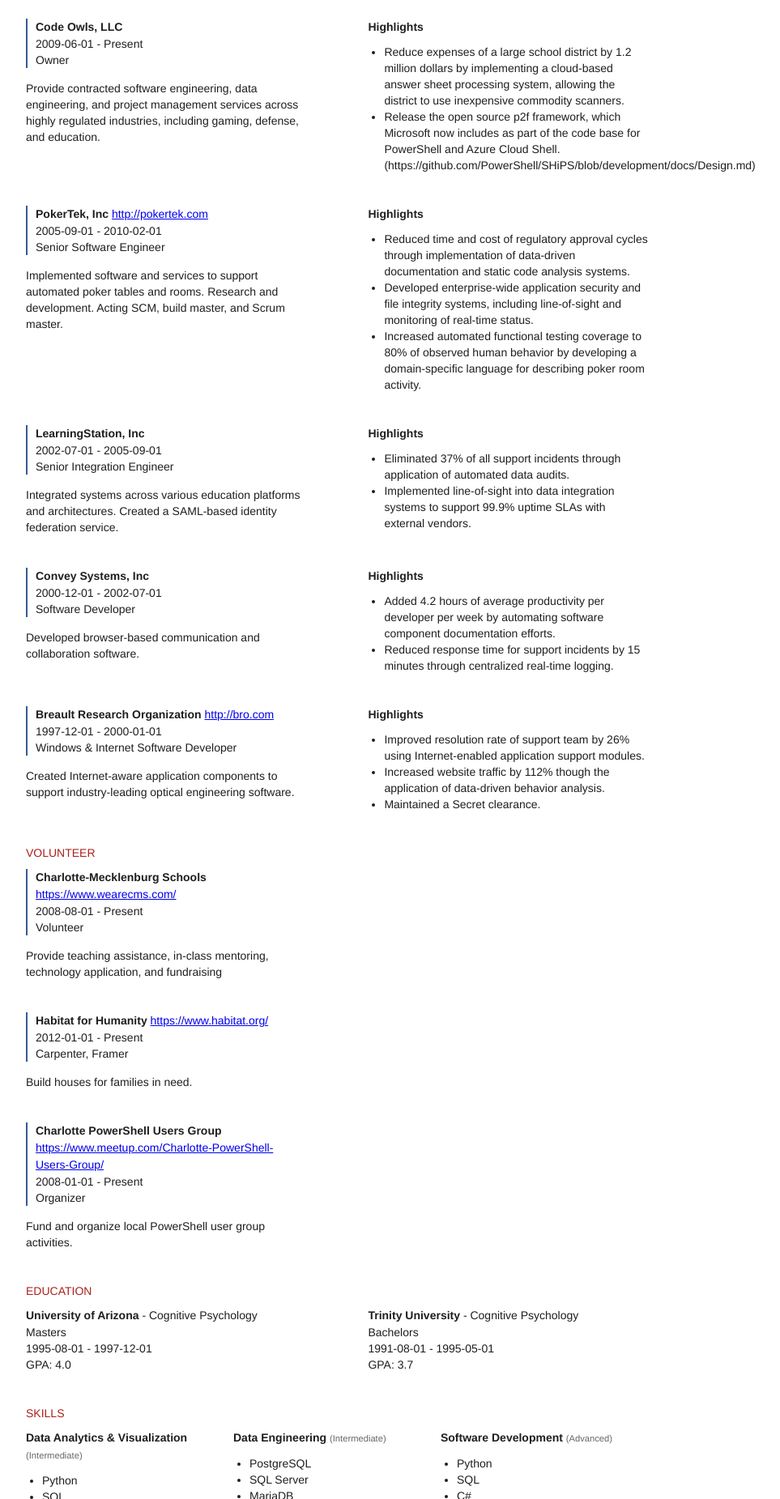
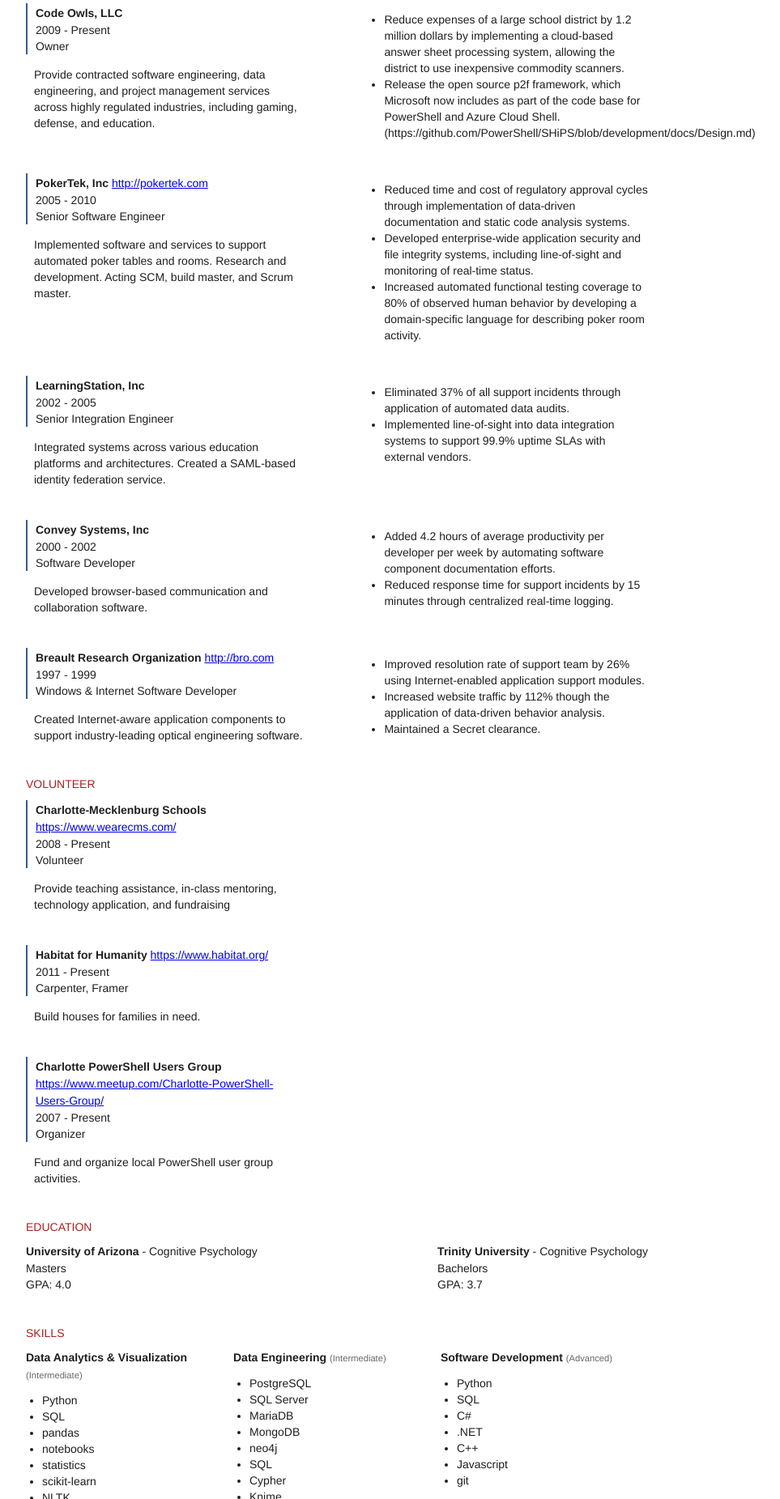
Before and after one commit to beefarino/beefarino.github.io, a plain HTML site: page index.html in a window 1280 px wide. Shown: the part 949-2800 px from the top of the page at 81% size, without its empty margins (224-1187 px from the left). Drawn offline with Linux system fonts and the light colour scheme.

Commit message:
added outcomes label, because reasons

```diff
--- a/index.html
+++ b/index.html
@@ -35,6 +35,20 @@
 
 .item {
   margin-bottom: 20px;
+}
+
+.demarcated-left {
+  padding-left: 10px;
+  border-left-style: dotted;
+  border-left-width: 1px;
+  border-left-color: #335b93;
+}
+
+.demarcated-top {
+  padding-top: 10px;
+  border-top-style: solid;
+  border-top-width: 2px;
+  border-top-color: #335b93;
 }
 
 .container {
@@ -124,6 +138,7 @@
 }
 
 .summary {
+  padding-left: 10px;
   margin: 15px 0 20px 0;
 }
 
@@ -133,6 +148,7 @@
 
 .details {
   padding-left: 10px;
+  padding-top: 2px;
   border-left-style: solid;
   border-left-width: 2px;
   border-left-color: #335b93;
@@ -193,18 +209,20 @@
   .contact,
   .profiles,
   .overview,
+  .overviewTitle,
   .highlights,
+  .highlightsTitle
   .education .item,
   .interests,
   .references {
     width: 45%;
   }
 
-  .profiles, .overview, .skills .item, .interests, .education .item:nth-child(even) {
+  .profiles, .overview, .overviewTitle, .skills .item, .interests, .education .item:nth-child(even) {
     float: left;
   }
 
-  .contact, .highlights, .references, .education .item:nth-child(odd) {
+  .contact, .highlights, .highlightsTitle, .references, .education .item:nth-child(odd) {
     float: right;
   }
 
@@ -299,7 +317,16 @@
 
 
       <div id="work" class="">
-        <div class="heading">Experience</div>
+			<div>
+				<div class="overview">
+        	<div class="heading">Experience</div>
+				</div>
+
+				<div class="highlights">
+					<div class="heading">Outcomes</div>
+				</div>
+			</div>
+			<div class="clearfix"></div>
         <div class="item">
           <div class="overview">
 
@@ -310,7 +337,7 @@
               </div>
               <div class="date">
                 <span class="startDate">
-                  2014-11-01
+                  2014
                 </span>
                 <span class="endDate">
                   - Present
@@ -324,7 +351,6 @@
             <div class="summary">Forecast Data Professional library needs and identify authors appropriate to fill these needs. Curate course proposals and author auditions. Resolve quality and technical issues in course content. Mentor course authors to improve the learning experience from their courses. Develop curriculum for general learning, certifications, and customer-specific training requirements.</div>
           </div>
             <div class="highlights">
-            <span class="label">Highlights</span>
               <ul>
                 <li>Direct planning and operations for the most cost-effective segment of the Pluralsight content library.</li>
                 <li>Grow data author NPS by 7%, reduced time to data course production by 17%, and increased throughput of author contracts by 22% through tractible data-driven processes of curriculum planning.</li>
@@ -344,7 +370,7 @@
               </div>
               <div class="date">
                 <span class="startDate">
-                  2017-03-01
+                  2017
                 </span>
                 <span class="endDate">
                   - Present
@@ -358,7 +384,6 @@
             <div class="summary">Design and sales of custom crochet pieces that incorporate electronics, biosensors, programming, and mathematics.</div>
           </div>
             <div class="highlights">
-            <span class="label">Highlights</span>
               <ul>
                 <li>Create the ChainOneTurn application to translate images into filet and colorwork crochet patterns.</li>
               </ul>
@@ -374,7 +399,7 @@
               </div>
               <div class="date">
                 <span class="startDate">
-                  2009-06-01
+                  2009
                 </span>
                 <span class="endDate">
                   - Present
@@ -388,7 +413,6 @@
             <div class="summary">Provide contracted software engineering, data engineering, and project management services across highly regulated industries, including gaming, defense, and education.</div>
           </div>
             <div class="highlights">
-            <span class="label">Highlights</span>
               <ul>
                 <li>Reduce expenses of a large school district by 1.2 million dollars by implementing a cloud-based answer sheet processing system, allowing the district to use inexpensive commodity scanners.</li>
                 <li>Release the open source p2f framework, which Microsoft now includes as part of the code base for PowerShell and Azure Cloud Shell. (https://github.com/PowerShell/SHiPS/blob/development/docs/Design.md)</li>
@@ -406,10 +430,10 @@
               </div>
               <div class="date">
                 <span class="startDate">
-                  2005-09-01
+                  2005
                 </span>
                 <span class="endDate">
-                  - 2010-02-01
+                  - 2010
                 </span>
               </div>
               <div class="position">
@@ -420,7 +444,6 @@
             <div class="summary">Implemented software and services to support automated poker tables and rooms. Research and development. Acting SCM, build master, and Scrum master.</div>
           </div>
             <div class="highlights">
-            <span class="label">Highlights</span>
               <ul>
                 <li>Reduced time and cost of regulatory approval cycles through implementation of data-driven documentation and static code analysis systems.</li>
                 <li>Developed enterprise-wide application security and file integrity systems, including line-of-sight and monitoring of real-time status.</li>
@@ -438,10 +461,10 @@
               </div>
               <div class="date">
                 <span class="startDate">
-                  2002-07-01
+                  2002
                 </span>
                 <span class="endDate">
-                  - 2005-09-01
+                  - 2005
                 </span>
               </div>
               <div class="position">
@@ -452,7 +475,6 @@
             <div class="summary">Integrated systems across various education platforms and architectures. Created a SAML-based identity federation service.</div>
           </div>
             <div class="highlights">
-            <span class="label">Highlights</span>
               <ul>
                 <li>Eliminated 37% of all support incidents through application of automated data audits.</li>
                 <li>Implemented line-of-sight into data integration systems to support 99.9% uptime SLAs with external vendors.</li>
@@ -469,10 +491,10 @@
               </div>
               <div class="date">
                 <span class="startDate">
-                  2000-12-01
+                  2000
                 </span>
                 <span class="endDate">
-                  - 2002-07-01
+                  - 2002
                 </span>
               </div>
               <div class="position">
@@ -483,7 +505,6 @@
             <div class="summary">Developed browser-based communication and collaboration software.</div>
           </div>
             <div class="highlights">
-            <span class="label">Highlights</span>
               <ul>
                 <li>Added 4.2 hours of average productivity per developer per week by automating software component documentation efforts.</li>
                 <li>Reduced response time for support incidents by 15 minutes through centralized real-time logging.</li>
@@ -501,10 +522,10 @@
               </div>
               <div class="date">
                 <span class="startDate">
-                  1997-12-01
+                  1997
                 </span>
                 <span class="endDate">
-                  - 2000-01-01
+                  - 1999
                 </span>
               </div>
               <div class="position">
@@ -515,7 +536,6 @@
             <div class="summary">Created Internet-aware application components to support industry-leading optical engineering software.</div>
           </div>
             <div class="highlights">
-            <span class="label">Highlights</span>
               <ul>
                 <li>Improved resolution rate of support team by 26% using Internet-enabled application support modules.</li>
                 <li>Increased website traffic by 112% though the application of data-driven behavior analysis.</li>
@@ -537,7 +557,7 @@
               </div>
               <div class="date">
                 <span class="startDate">
-                  2008-08-01
+                  2008
                 </span>
                 <span class="endDate">
                   - Present
@@ -561,7 +581,7 @@
               </div>
               <div class="date">
                 <span class="startDate">
-                  2012-01-01
+                  2011
                 </span>
                 <span class="endDate">
                   - Present
@@ -585,7 +605,7 @@
               </div>
               <div class="date">
                 <span class="startDate">
-                  2008-01-01
+                  2007
                 </span>
                 <span class="endDate">
                   - Present
@@ -615,14 +635,6 @@
             <div class="studyType">
               Masters
             </div>
-            <div class="date">
-              <span class="startDate">
-                1995-08-01
-              </span>
-              <span class="endDate">
-                - 1997-12-01
-              </span>
-            </div>
 
             <div class="gpa">
               GPA: 4.0
@@ -638,14 +650,6 @@
 
             <div class="studyType">
               Bachelors
-            </div>
-            <div class="date">
-              <span class="startDate">
-                1991-08-01
-              </span>
-              <span class="endDate">
-                - 1995-05-01
-              </span>
             </div>
 
             <div class="gpa">
@@ -702,6 +706,7 @@
             <li>Python</li>
             <li>SQL</li>
             <li>C#</li>
+            <li>.NET</li>
             <li>C++</li>
             <li>Javascript</li>
             <li>git</li>
```
Also changed, not shown: 1 other file.
